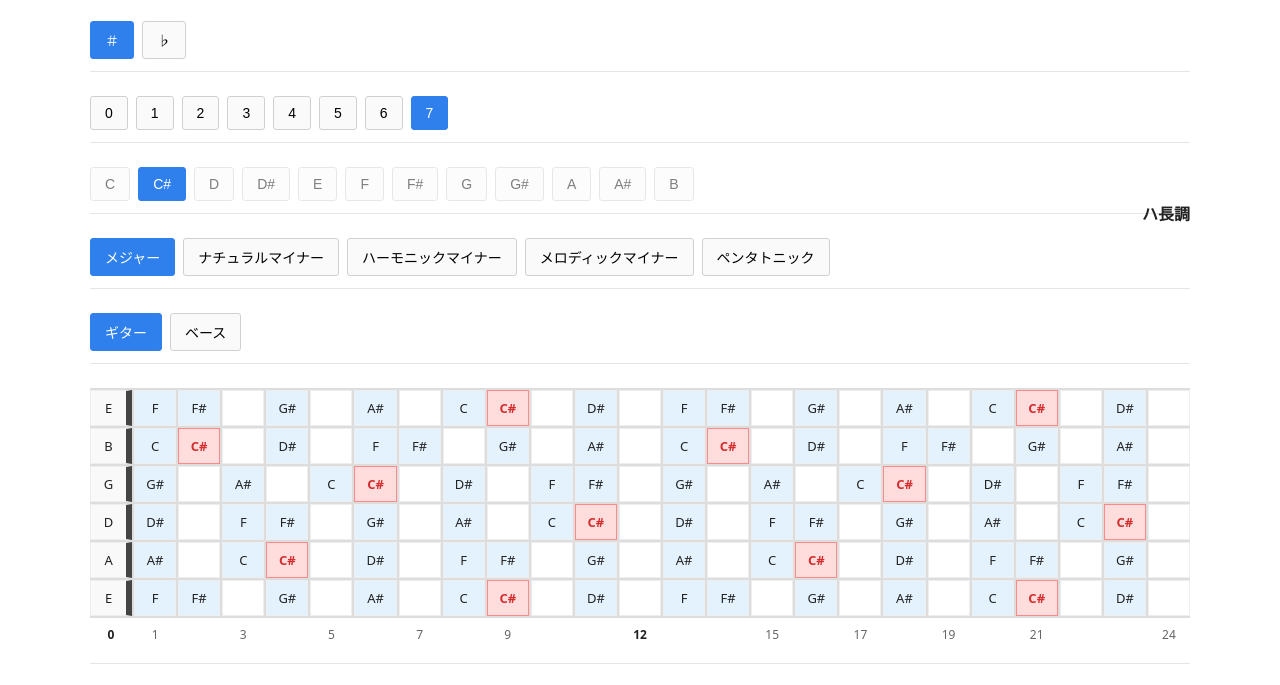
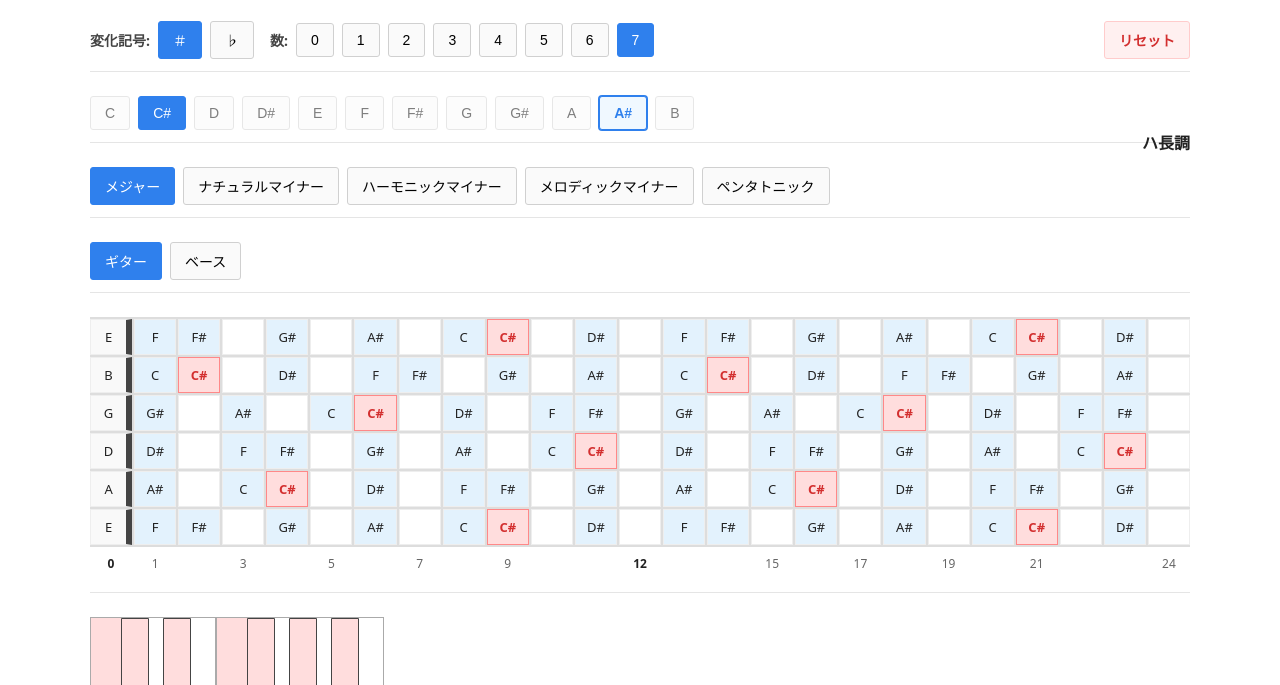
Before and after one commit to hataorifree-droid/.github.io, a plain HTML site: page index.html in a window 1280 px wide. Both pictures are taken after a click on the button "C#". Shown: the part 78-763 px from the top of the page. Drawn offline with Linux system fonts and the light colour scheme.

Commit message:
Update index.html

```diff
--- a/index.html
+++ b/index.html
@@ -1,10 +1,13 @@
 <!DOCTYPE html>
 <html lang="ja">
+
 <head>
   <meta charset="UTF-8">
   <title>ギタースケール計算ツールβ</title>
   <style>
-  * { box-sizing: border-box; }
+    * {
+      box-sizing: border-box;
+    }
 
     body {
       font-family: "Noto Sans JP", system-ui, -apple-system, BlinkMacSystemFont, "Segoe UI", sans-serif;
@@ -59,6 +62,14 @@
 
     button.guide {
       opacity: 0.5;
+    }
+
+    button.candidate {
+      border-color: #2f80ed;
+      color: #2f80ed;
+      background: #f0f8ff;
+      font-weight: 600;
+      box-shadow: 0 0 0 1px #2f80ed;
     }
 
     #japaneseKey {
@@ -191,7 +202,8 @@
       min-width: 600px;
     }
 
-.chord-table th, .chord-table td {
+    .chord-table th,
+    .chord-table td {
       border: 1px solid #ddd;
       padding: 12px 8px;
       text-align: center;
@@ -230,24 +242,33 @@
     }
 
     @media (max-width: 768px) {
-    body { padding: 12px; }
-    .fretboard-wrapper { font-size: 12px; }
+      body {
+        padding: 12px;
+      }
+
+      .fretboard-wrapper {
+        font-size: 12px;
+      }
     }
   </style>
 </head>
+
 <body>
   <div class="app">
     <h1>ギタースケール計算ツールβ</h1>
 
     <div class="section">
+      <div class="btn-group" style="align-items: center; width: 100%;">
+        <span style="font-size: 14px; font-weight: 600; color: #444;">変化記号:</span>
         <div class="btn-group" id="accidentalButtons">
           <button data-type="sharp">＃</button>
           <button data-type="flat">♭</button>
         </div>
+        <span style="font-size: 14px; font-weight: 600; color: #444; margin-left: 8px;">数:</span>
+        <div class="btn-group" id="keyCountButtons"></div>
+        <button id="resetBtn"
+          style="margin-left: auto; background: #fff0f0; border-color: #ffcccc; color: #d32f2f; font-weight: 600;">リセット</button>
       </div>
-
-  <div class="section">
-    <div class="btn-group" id="keyCountButtons"></div>
     </div>
 
     <div class="section">
@@ -269,7 +290,8 @@
     <div class="section">
       <div class="fretboard-wrapper">
         <div id="fretboard" class="fretboard"></div>
-      <div class="fret-numbers" id="fretNumbers"></div> </div>
+        <div class="fret-numbers" id="fretNumbers"></div>
+      </div>
     </div>
 
     <div class="section">
@@ -277,7 +299,8 @@
     </div>
 
     <div class="section">
-  <h2 style="font-size:18px; margin-bottom:12px;">ダイアトニックコード <span style="font-size:12px; font-weight:normal; color:#666;">(1度-3度-5度)</span></h2>
+      <h2 style="font-size:18px; margin-bottom:12px;">ダイアトニックコード <span
+          style="font-size:12px; font-weight:normal; color:#666;">(1度-3度-5度)</span></h2>
       <div class="code-section">
         <div id="codeBox" class="code-box"></div>
       </div>
@@ -285,32 +308,38 @@
   </div>
 
   <script>
-  const notesSharp = ["C","C#","D","D#","E","F","F#","G","G#","A","A#","B"];
-  const notesFlat  = ["C","Db","D","Eb","E","F","Gb","G","Ab","A","Bb","B"];
+    const notesSharp = ["C", "C#", "D", "D#", "E", "F", "F#", "G", "G#", "A", "A#", "B"];
+    const notesFlat = ["C", "Db", "D", "Eb", "E", "F", "Gb", "G", "Ab", "A", "Bb", "B"];
 
     const jpNames = {
-    "C":"ハ","D":"ニ","E":"ホ","F":"ヘ","G":"ト","A":"イ","B":"ロ"
+      "C": "ハ", "D": "ニ", "E": "ホ", "F": "ヘ", "G": "ト", "A": "イ", "B": "ロ"
     };
 
     const scalePatterns = {
-    "メジャー":            [2,2,1,2,2,2,1],
-    "ナチュラルマイナー":  [2,1,2,2,1,2,2],
-    "ハーモニックマイナー":[2,1,2,2,1,3,1],
-    "メロディックマイナー":[2,1,2,2,2,2,1],
-    "ペンタトニック":      [2,2,3,2,3]
+      "メジャー": [2, 2, 1, 2, 2, 2, 1],
+      "ナチュラルマイナー": [2, 1, 2, 2, 1, 2, 2],
+      "ハーモニックマイナー": [2, 1, 2, 2, 1, 3, 1],
+      "メロディックマイナー": [2, 1, 2, 2, 2, 2, 1],
+      "ペンタトニック": [2, 2, 3, 2, 3]
     };
 
-  const majorChords = ["I","ii","iii","IV","V","vi","vii°"];
-  const minorChords = ["i","ii°","III","iv","v","VI","VII"];
+    const majorChords = ["I", "ii", "iii", "IV", "V", "vi", "vii°"];
+    const minorChords = ["i", "ii°", "III", "iv", "v", "VI", "VII"];
 
-  const sharpKeys = ["C","G","D","A","E","B","F#","C#"];
-  const flatKeys  = ["C","F","Bb","Eb","Ab","Db","Gb","Cb"];
+    const sharpKeys = ["C", "G", "D", "A", "E", "B", "F#", "C#"];
+    const flatKeys = ["C", "F", "Bb", "Eb", "Ab", "Db", "Gb", "Cb"];
+
+    const sharpMinorKeys = ["A", "E", "B", "F#", "C#", "G#", "D#", "A#"];
+    const flatMinorKeys = ["A", "D", "G", "C", "F", "Bb", "Eb", "Ab"];
+
+    const majorScales = ["メジャー", "ペンタトニック"];
+    const minorScales = ["ナチュラルマイナー", "ハーモニックマイナー", "メロディックマイナー"];
 
     let accidental = "sharp";
-  let keyCount   = 0;
-  let selectedRoot  = "C";
+    let keyCount = 0;
+    let selectedRoot = "C";
     let selectedScale = "メジャー";
-  let instrument    = "guitar";
+    let instrument = "guitar";
 
     window.onload = () => {
       initAccidentalButtons();
@@ -318,20 +347,43 @@
       initRootButtons();
       initScaleButtons();
       initInstrumentButtons();
+      initResetButton();
       drawFretNumbers();
       drawPiano();
       updateAll();
     };
 
+    function initResetButton() {
+      const btn = document.getElementById("resetBtn");
+      if (btn) {
+        btn.onclick = () => {
+          accidental = "sharp";
+          keyCount = 0;
+          selectedRoot = "C";
+          selectedScale = "メジャー";
+          instrument = "guitar";
+          updateAll();
+        };
+      }
+    }
+
     function currentNoteArray() {
       return accidental === "sharp" ? notesSharp : notesFlat;
+    }
+
+    function applyKeySignatureChange() {
+      if (minorScales.includes(selectedScale)) {
+        selectedRoot = (accidental === "sharp" ? sharpMinorKeys : flatMinorKeys)[keyCount];
+      } else {
+        selectedRoot = (accidental === "sharp" ? sharpKeys : flatKeys)[keyCount];
+      }
     }
 
     function initAccidentalButtons() {
       document.querySelectorAll("#accidentalButtons button").forEach(btn => {
         btn.onclick = () => {
           accidental = btn.dataset.type;
-        updateRootButtons();
+          applyKeySignatureChange();
           updateAll();
         };
       });
@@ -345,7 +397,7 @@
         b.dataset.count = i;
         b.onclick = () => {
           keyCount = i;
-        updateRootButtons();
+          applyKeySignatureChange();
           updateAll();
         };
         wrap.appendChild(b);
@@ -360,43 +412,71 @@
       const wrap = document.getElementById("rootButtons");
       wrap.innerHTML = "";
       const arr = currentNoteArray();
-    const validKey = (accidental === "sharp" ? sharpKeys : flatKeys)[keyCount];
+
+      const validMajorKey = (accidental === "sharp" ? sharpKeys : flatKeys)[keyCount];
+      const validMinorKey = (accidental === "sharp" ? sharpMinorKeys : flatMinorKeys)[keyCount];
 
       arr.forEach(n => {
         const b = document.createElement("button");
         b.textContent = n;
         b.dataset.note = n;
-      if (n === validKey) {
+
+        if (n === selectedRoot) {
           b.classList.add("active");
+        } else if (n === validMajorKey || n === validMinorKey) {
+          b.classList.add("candidate");
         } else {
           b.classList.add("guide");
         }
+
         b.onclick = () => {
           applyKeyFromRoot(n);
           updateAll();
         };
         wrap.appendChild(b);
       });
-    selectedRoot = validKey;
+    }
+
+    function updateKeySignatureForRootAndScale(root, scaleName) {
+      if (minorScales.includes(scaleName)) {
+        const sIndex = sharpMinorKeys.indexOf(root);
+        const fIndex = flatMinorKeys.indexOf(root);
+        if (sIndex !== -1 && fIndex !== -1) {
+          if (accidental === "flat") keyCount = fIndex;
+          else keyCount = sIndex;
+        } else if (sIndex !== -1) {
+          accidental = "sharp"; keyCount = sIndex;
+        } else if (fIndex !== -1) {
+          accidental = "flat"; keyCount = fIndex;
+        }
+      } else {
+        const sIndex = sharpKeys.indexOf(root);
+        const fIndex = flatKeys.indexOf(root);
+        if (sIndex !== -1 && fIndex !== -1) {
+          if (accidental === "flat") keyCount = fIndex;
+          else keyCount = sIndex;
+        } else if (sIndex !== -1) {
+          accidental = "sharp"; keyCount = sIndex;
+        } else if (fIndex !== -1) {
+          accidental = "flat"; keyCount = fIndex;
+        }
+      }
     }
 
     function applyKeyFromRoot(root) {
-    const sharpIndex = sharpKeys.indexOf(root);
-    const flatIndex  = flatKeys.indexOf(root);
-    if (sharpIndex !== -1) {
-      accidental = "sharp";
-      keyCount   = sharpIndex;
-    } else if (flatIndex !== -1) {
-      accidental = "flat";
-      keyCount   = flatIndex;
+      const currentMajor = (accidental === "sharp" ? sharpKeys : flatKeys)[keyCount];
+      const currentMinor = (accidental === "sharp" ? sharpMinorKeys : flatMinorKeys)[keyCount];
+
+      selectedRoot = root;
+
+      if (root === currentMajor) {
+        if (minorScales.includes(selectedScale)) selectedScale = "メジャー";
+      } else if (root === currentMinor) {
+        if (majorScales.includes(selectedScale)) selectedScale = "ナチュラルマイナー";
       } else {
-      accidental = "sharp";
-      keyCount   = 0;
+        // Prioritize the requested root by matching it to the currently selected scale
+        updateKeySignatureForRootAndScale(root, selectedScale);
       }
-    selectedRoot = root;
-    updateAccidentalButtonsUI();
-    updateKeyCountButtonsUI();
-    updateRootButtons();
     }
 
     function initScaleButtons() {
@@ -406,6 +486,7 @@
         b.textContent = name;
         b.onclick = () => {
           selectedScale = name;
+          updateKeySignatureForRootAndScale(selectedRoot, selectedScale);
           updateAll();
         };
         wrap.appendChild(b);
@@ -441,7 +522,7 @@
       for (let f = 0; f <= 24; f++) {
         const d = document.createElement("div");
         d.className = "fret-num";
-      if ([0,1,3,5,7,9,12,15,17,19,21,24].includes(f)) {
+        if ([0, 1, 3, 5, 7, 9, 12, 15, 17, 19, 21, 24].includes(f)) {
           d.textContent = f;
           if (f === 12 || f === 0) d.classList.add("bold");
         } else {
@@ -455,8 +536,8 @@
       const fb = document.getElementById("fretboard");
       fb.innerHTML = "";
       const tuning = instrument === "guitar"
-      ? ["E","B","G","D","A","E"]
-      : ["G","D","A","E"];
+        ? ["E", "B", "G", "D", "A", "E"]
+        : ["G", "D", "A", "E"];
       const arr = currentNoteArray();
 
       tuning.forEach(openNote => {
@@ -489,8 +570,8 @@
     function drawPiano() {
       const p = document.getElementById("piano");
       p.innerHTML = "";
-    const white = ["C","D","E","F","G","A","B"];
-    const blackPos = { "C":"C#","D":"D#","F":"F#","G":"G#","A":"A#" };
+      const white = ["C", "D", "E", "F", "G", "A", "B"];
+      const blackPos = { "C": "C#", "D": "D#", "F": "F#", "G": "G#", "A": "A#" };
       white.forEach(w => {
         const wk = document.createElement("div");
         wk.className = "white-key";
@@ -506,9 +587,12 @@
     }
 
     function updatePiano(scaleNotes) {
+      const enharmonicMap = { "Db": "C#", "Eb": "D#", "Gb": "F#", "Ab": "G#", "Bb": "A#" };
+      const mappedNotes = scaleNotes.map(n => enharmonicMap[n] || n);
+
       document.querySelectorAll(".white-key, .black-key").forEach(k => {
         k.classList.remove("highlight");
-      if (scaleNotes.includes(k.dataset.note)) {
+        if (mappedNotes.includes(k.dataset.note)) {
           k.classList.add("highlight");
         }
       });
@@ -517,6 +601,11 @@
     function updateChordBox(root, scaleName) {
       const box = document.getElementById("codeBox");
       box.innerHTML = "";
+
+      if (scaleName === "ペンタトニック") {
+        box.innerHTML = "<p style='color:#666; font-size:13px; margin: 8px;'>構成音が5音のペンタトニックスケールではダイアトニックコードは表示されません。</p>";
+        return;
+      }
 
       // 現在のスケールの音を取得
       const scaleNotes = getScaleNotes(root, scaleName);
@@ -575,7 +664,7 @@
     }
 
     function updateJapaneseKey(root, scaleName) {
-    const base = root.replace(/#|b/,"");
+      const base = root.replace(/#|b/, "");
       const jp = jpNames[base] || "";
       const isMajor = (scaleName === "メジャー");
       document.getElementById("japaneseKey").textContent =
@@ -616,17 +705,9 @@
       updatePiano(scaleNotes);
       updateChordBox(selectedRoot, selectedScale);
       updateJapaneseKey(selectedRoot, selectedScale);
-    const validKey = (accidental === "sharp" ? sharpKeys : flatKeys)[keyCount];
-    document.querySelectorAll("#rootButtons button").forEach(b => {
-      const n = b.dataset.note;
-      b.classList.remove("active","guide");
-      if (n === validKey) {
-        b.classList.add("active");
-      } else {
-        b.classList.add("guide");
-      }
-    });
+      updateRootButtons();
     }
   </script>
 </body>
+
 </html>
```
Lines whose indentation alone changed are shown as unchanged.
